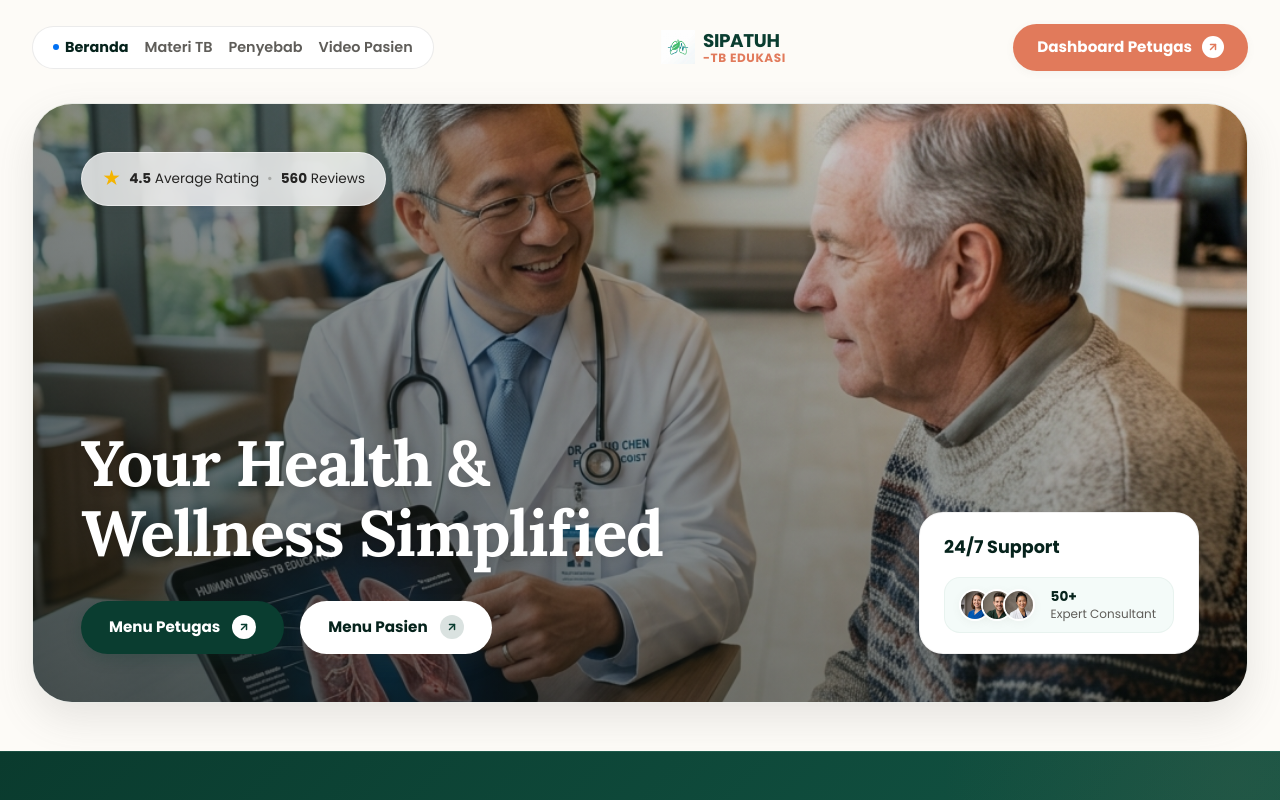
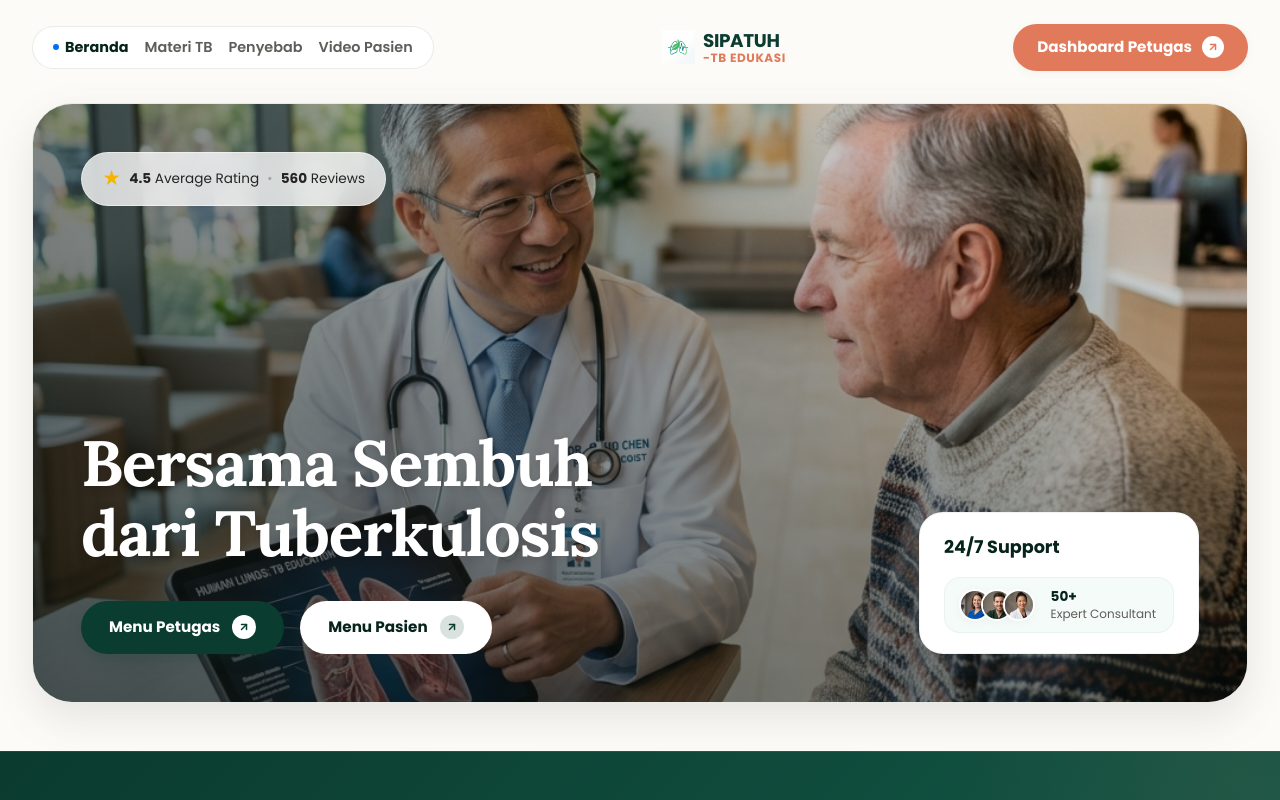
Before and after one commit to brianwibowo/sipatuh_tb, a Next.js app: page / in a window 1280 px wide. Shown: the top 800 px of the page. Built offline with nearby package versions, Linux system fonts and the light colour scheme.

Commit message:
design: replace background image src to bypass browser cache and set PRD-aligned taglines on the home page

```diff
--- a/components/HeroSection/HeroSection.js
+++ b/components/HeroSection/HeroSection.js
@@ -51,8 +51,8 @@ export default function HeroSection() {
         {/* Background Image */}
         <div className={styles.heroBgImageWrapper}>
           <Image
-            src="/images/medical-shaking-hands.png"
-            alt="Doctor Shaking Hands with Patient"
+            src="/images/tb-education-hero.png"
+            alt="Doctor explaining tuberculosis using lung diagram"
             fill
             priority
             className={styles.heroBgImage}
@@ -76,7 +76,7 @@ export default function HeroSection() {
 
           {/* Bottom Left Headline & Buttons */}
           <div className={styles.bottomLeftGroup}>
-            <h1 className={styles.headline}>Your Health &<br />Wellness Simplified</h1>
+            <h1 className={styles.headline}>Bersama Sembuh<br />dari Tuberkulosis</h1>
 
             <div className={styles.actions}>
               <Link href="/petugas" className={styles.bookBtn}>
```
Also changed, not shown: public/images/tb-education-hero.png (added).
